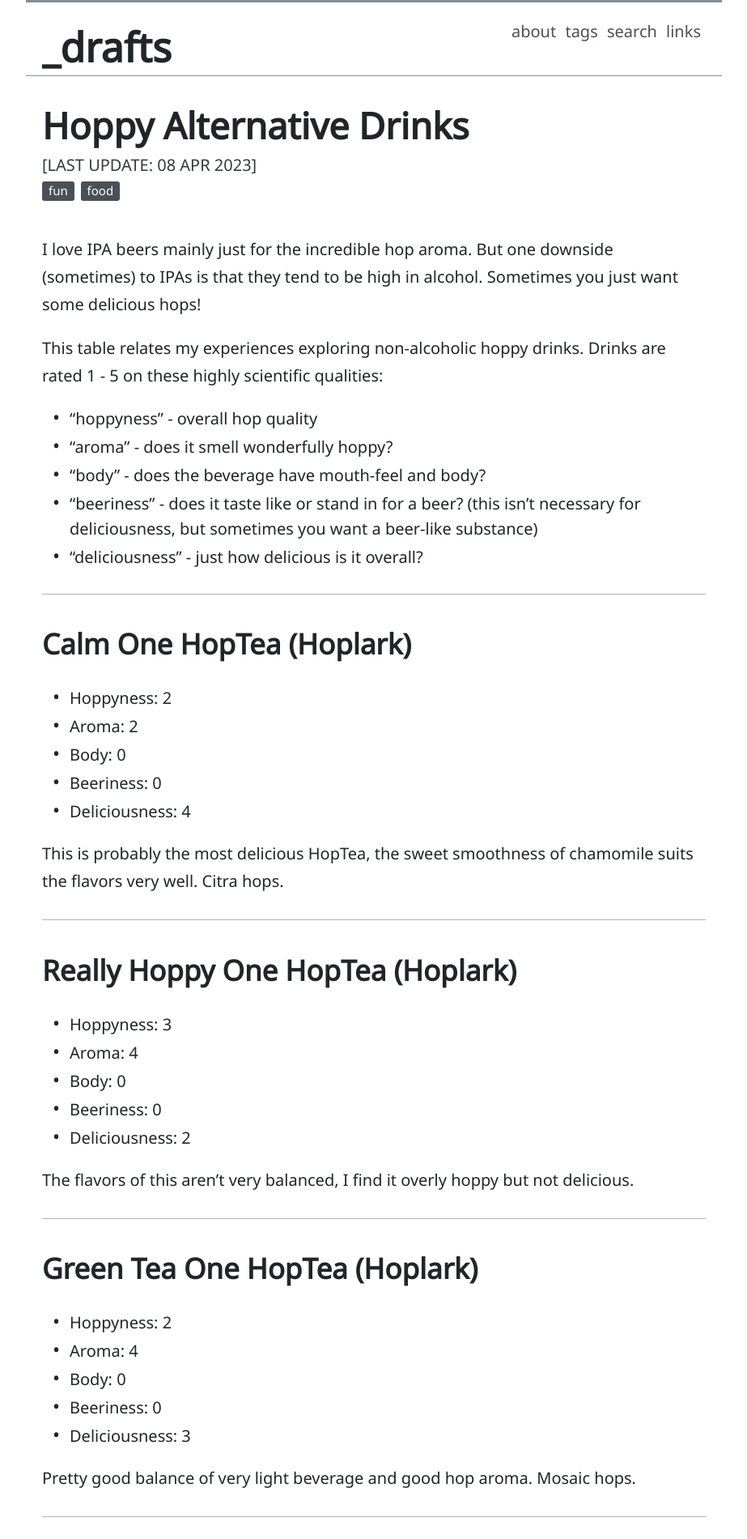
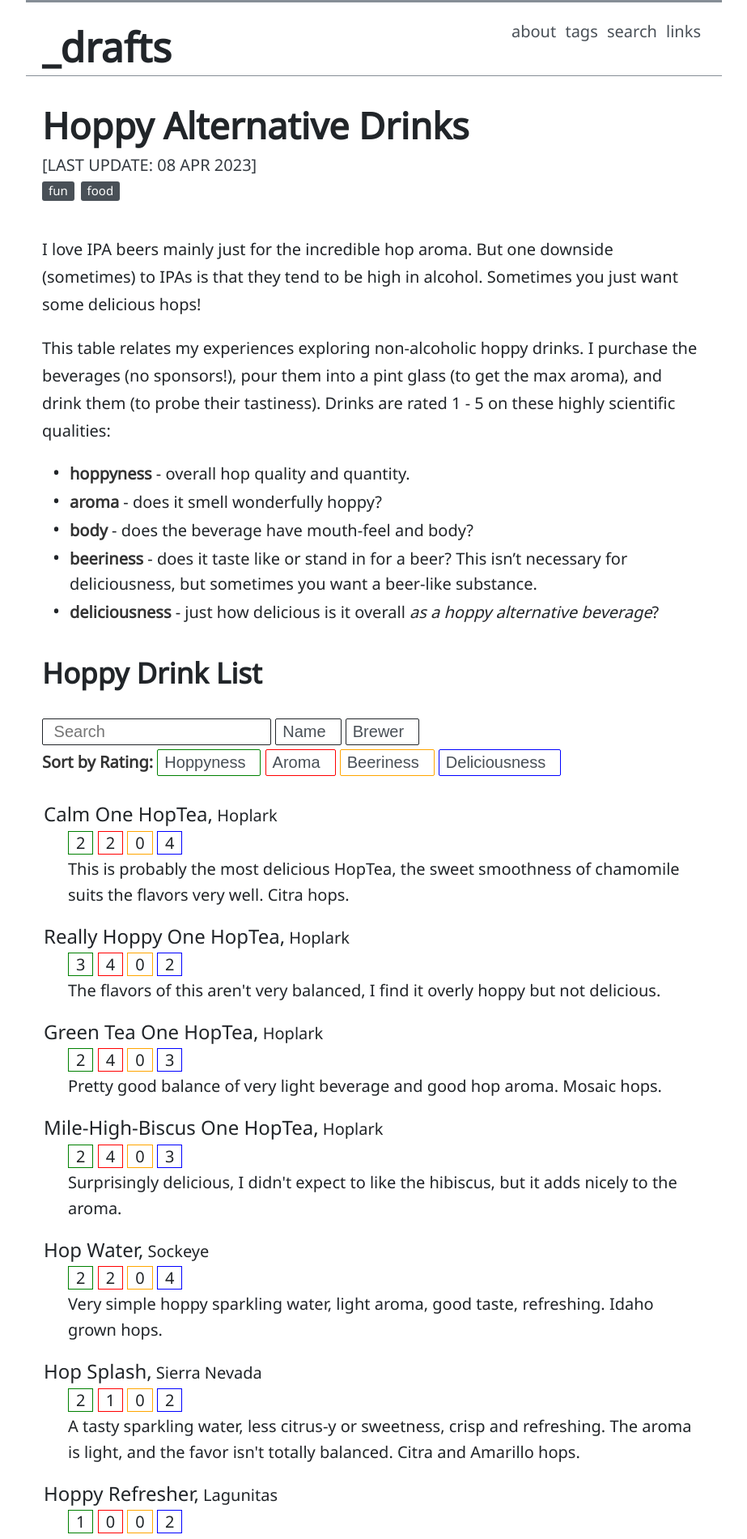
Before and after one commit to evanwill/_drafts, a Jekyll site: the page built from _notes/hoppy.md, in a window 1280 px wide. Shown: the top 1900 px of the page at 81% size, without its empty margins (178-1101 px from the left). Built offline with Jekyll 4.4.1, drawn with Linux system fonts in a browser that asks for light colours; comment, search, counter and statistics services are not loaded; some of the changed text lies outside the part shown.

Commit message:
hoppy update

```diff
--- a/_data/hoppy_data.csv
+++ b/_data/hoppy_data.csv
@@ -4,7 +4,9 @@
 Green Tea One HopTea,Hoplark,2,4,0,0,3,"Pretty good balance of very light beverage and good hop aroma. Mosaic hops."
 Mile-High-Biscus One HopTea,Hoplark,2,4,0,0,3,"Surprisingly delicious, I didn't expect to like the hibiscus, but it adds nicely to the aroma."
 Hop Water,Sockeye,2,2,0,0,4,"Very simple hoppy sparkling water, light aroma, good taste, refreshing. Idaho grown hops."
-Hop Splash,Sierra Nevada,1,1,0,0,2,"Tastes like a normal sparkling water, the hops are there, but its pretty light and the favor isn't totally balanced. Refreshing. Citra and Amarillo hops."
+Hop Splash,Sierra Nevada,2,1,0,0,2,"A tasty sparkling water, less citrus-y or sweetness, crisp and refreshing. The aroma is light, and the favor isn't totally balanced. Citra and Amarillo hops."
+Hoppy Refresher,Lagunitas,1,0,0,0,2,"Very citrus-y more than hoppy, definitely refreshing and tasty as a sparkling water--but not really hop forward."
+IPNA,Lagunitas,2,1,2,2,3,"Light, crisp, has good bitterness but weak on the aroma which brings down the feeling of hoppyness--however, much more tasty than an average non-alcoholic beer."
 Juicy IPA,Grüvi,3,4,3,3,3,"Marketed as non-alcoholic craft brew, this goes for beeriness and does a good job. Interestingly, the taste and aroma in the first few minutes is GREAT, but then it seems to gradually get sweeter and less delicious as it warms."
 Stout,Grüvi,1,1,4,4,4,"Really tasty rich stout."
 Non-Alcoholic IPA,Fremont,3,2,3,3,2,"Pretty solid as a basic IPA substitute."
--- a/_notes/hoppy.md
+++ b/_notes/hoppy.md
@@ -10,26 +10,62 @@
 Sometimes you just want some delicious hops!
 
 This table relates my experiences exploring non-alcoholic hoppy drinks.
+I purchase the beverages (no sponsors!), pour them into a pint glass (to get the max aroma), and drink them (to probe their tastiness).
 Drinks are rated 1 - 5 on these highly scientific qualities:
 
-- "hoppyness" - overall hop quality
-- "aroma" - does it smell wonderfully hoppy?
-- "body" - does the beverage have mouth-feel and body?
-- "beeriness" - does it taste like or stand in for a beer? (this isn't necessary for deliciousness, but sometimes you want a beer-like substance)
-- "deliciousness" - just how delicious is it overall?
+- **hoppyness** - overall hop quality and quantity.
+- **aroma** - does it smell wonderfully hoppy?
+- **body** - does the beverage have mouth-feel and body?
+- **beeriness** - does it taste like or stand in for a beer? This isn't necessary for deliciousness, but sometimes you want a beer-like substance.
+- **deliciousness** - just how delicious is it overall *as a hoppy alternative beverage*?
 
-{% assign beers = site.data.hoppy_data %}
-{% for b in beers %}
------
+## Hoppy Drink List
 
-## {{ b.name }} ({{ b.brewer }})
-
-- Hoppyness: {{ b.hoppyness }}
-- Aroma: {{ b.aroma }}
-- Body: {{ b.body }}
-- Beeriness: {{ b.beeriness }}
-- Deliciousness: {{ b.deliciousness }}
-
-{{ b.description }}
-
-{% endfor %}
+<style>
+    .stats { margin-left: 1.5rem; }
+    .bordered { border: solid 1px #212529; padding: 0 .45rem; }
+    .b-green { border-color: green; }
+    .b-red { border-color: red; }
+    .b-gold { border-color: orange; }
+    .b-blue { border-color: blue; }
+</style>
+<div id="archiveList" class="archive-list">
+  <div class="browse">
+    <input class="search" placeholder=" Search" type="text" aria-label="Search beverages">
+    <button class="buttons sort" data-sort="title">Name</button>
+    <button class="buttons sort" data-sort="brewer">Brewer</button>
+    <br>
+    <strong>Sort by Rating:</strong>
+    <button class="buttons sort b-green" data-sort="hop">Hoppyness</button>
+    <button class="buttons sort b-red" data-sort="aroma">Aroma</button>
+    <button class="buttons sort b-gold" data-sort="beer">Beeriness</button>
+    <button class="buttons sort b-blue" data-sort="delic">Deliciousness</button>
+  </div>
+  <div class="listjs">
+    {% for b in site.data.hoppy_data %}
+    <div class="archive-list-link">
+        <span class="title archive-list-link-title">{{ b.name }},</span>
+        <span class="brewer">{{ b.brewer }}</span>
+        <br>
+        <div class="stats">
+            <span class="hop bordered b-green">{{ b.hoppyness }}</span>
+            <span class="aroma bordered b-red">{{ b.aroma }}</span>
+            <span class="beer bordered b-gold">{{ b.beeriness }}</span>
+            <span class="delic bordered b-blue">{{ b.deliciousness }}</span>
+            <br>
+            <div class="descr">{{ b.description }}</div>
+        </div>
+    </div>
+    {% endfor %}
+  </div>
+</div>
+<!-- add list.js http://www.listjs.com/ @javve -->
+<script src="{{ '/js/list.min.js' | relative_url }}"></script>
+<script>
+    // init list
+    var options = {
+        valueNames: [ 'title', 'brewer', 'hop', 'aroma', 'beer', 'delic' ],
+        listClass: 'listjs'
+    };
+    var userList = new List('archiveList', options);
+</script>
```
